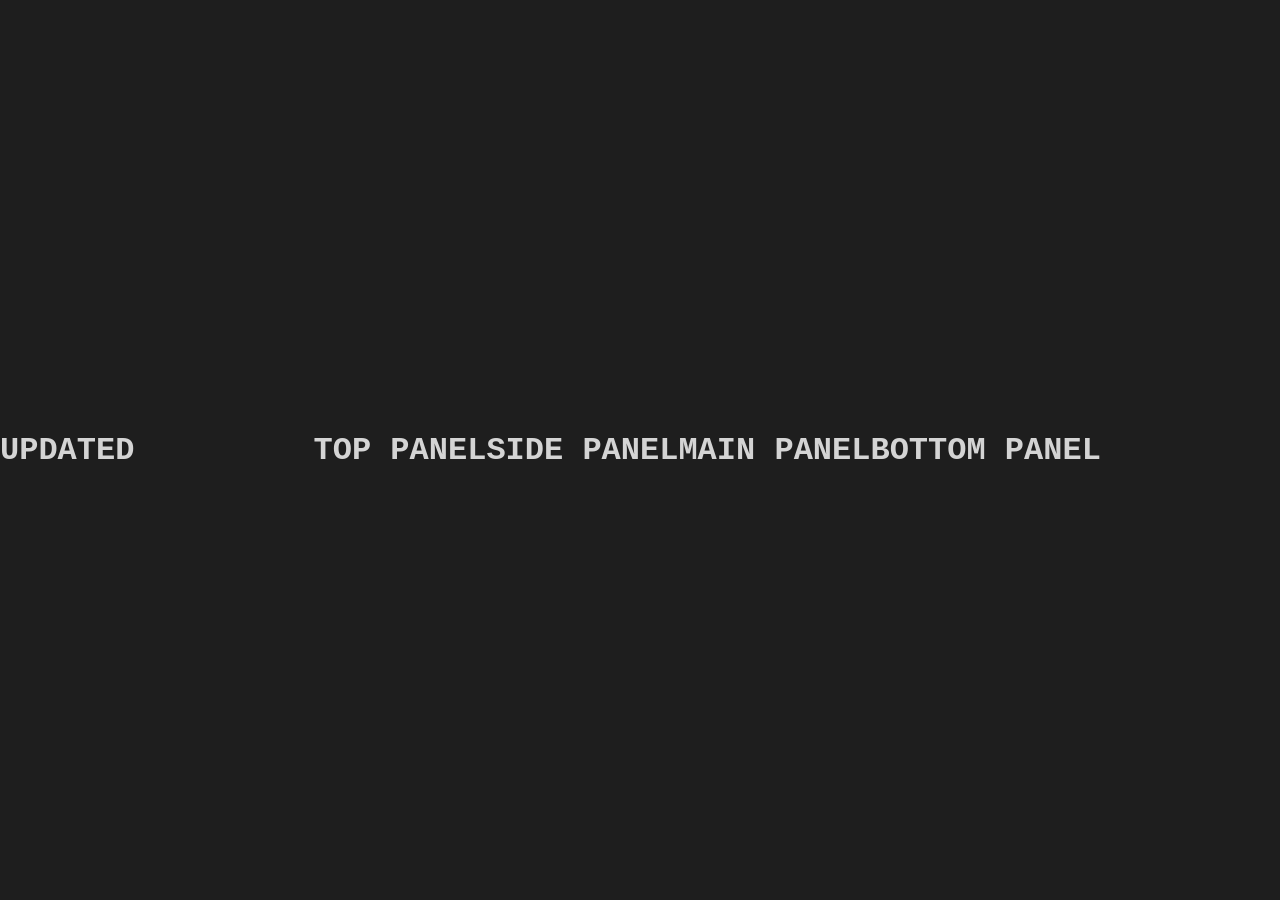
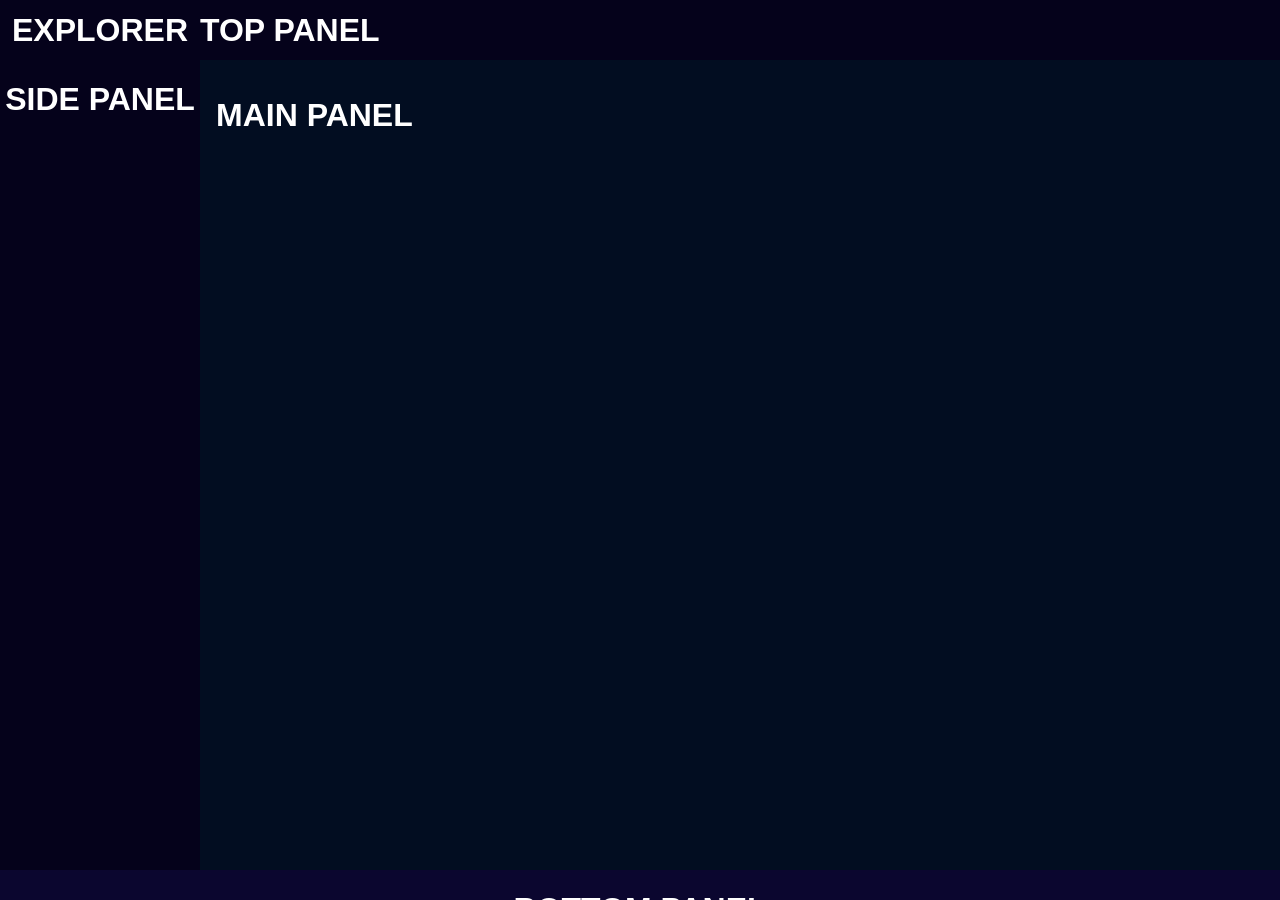
Before and after one commit to guesswhatisaac/WebPortfolio, a Jekyll site: the page built from index.html, in a window 1280 px wide. Built offline with Jekyll 4.4.1, drawn with Linux system fonts in a browser that asks for light colours.

Commit message:
index skeleton divs

```diff
--- a/_includes/bottomPanel.html
+++ b/_includes/bottomPanel.html
@@ -1 +1 @@
-<h1>BOTTOM PANEL</h1>
+<h1 style="color: white;">BOTTOM PANEL</h1>
--- /dev/null
+++ b/_includes/explorer.html
@@ -0,0 +1 @@
+<h1 style="color: white;">EXPLORER</h1>
--- a/_includes/mainPanel.html
+++ b/_includes/mainPanel.html
@@ -1 +1 @@
-<h1>MAIN PANEL</h1>
+<h1 style="color: white;">MAIN PANEL</h1>
--- a/_includes/sidePanel.html
+++ b/_includes/sidePanel.html
@@ -1 +1 @@
-<h1>SIDE PANEL</h1>
+<h1 style="color: white;">SIDE PANEL</h1>
--- a/_includes/topPanel.html
+++ b/_includes/topPanel.html
@@ -1 +1 @@
-<h1>TOP PANEL</h1>
+<h1 style="color: white;">TOP PANEL</h1>
--- a/_layouts/default.html
+++ b/_layouts/default.html
@@ -4,21 +4,15 @@
 </head>
 
 <body>
-    <h1>UPDATED</h1>
     <div id="index-container">
-        <div id="top-panel">
-            {% include topPanel.html %}
+        <div id="header-panels">
+            <div class="explorer">{% include explorer.html %}</div>
+            <div class="top-panel">{% include topPanel.html %}</div>
         </div>
-        <div id="sidebar-panel">
-            {% include sidePanel.html %}
+        <div id="body-panels">
+            <div class="sidebar-panel">{% include sidePanel.html %}</div>
+            <div class="main-panel">{% include mainPanel.html %}</div>
         </div>
-        <div id="main-panel">
-            {% include mainPanel.html %}
-        </div>
-        <div id="bottom-panel">
-            {% include bottomPanel.html %}
-        </div>
+        <div class="bottom-panel">{% include bottomPanel.html %}</div>
     </div>
-
 </body>
-</html>
--- a/_sass/_style.scss
+++ b/_sass/_style.scss
@@ -1,20 +1,97 @@
-body {
+html, body {
   margin: 0;
-  font-family: "Courier New", monospace;
-  display: flex;
-  justify-content: center;
-  align-items: center;
-  height: 100vh;
-  background-color: #1e1e1e;
-  color: #d4d4d4;
+  padding: 0;
+  height: 100%;
+  box-sizing: border-box;
+  font-family: sans-serif;
 }
 
 #index-container {
   display: flex;
+  flex-direction: column;
+  height: 100vh;
+  position: relative;
+}
+
+// ------- HEADER ---------
+
+#header-panels {
+  height: 60px;
   width: 100%;
-  height: 100%;
-  justify-content: center;
-  align-items: center;
-  padding: 1rem; /* Adjusted padding for better responsiveness on mobile and tablet devices */
-  box-sizing: border-box;
+  display: flex;
+  position: relative;
 }
+
+.explorer {
+  width: 200px;
+  min-width: 150px;
+  background: #05021B;
+  align-self: center; // y axis align center
+  justify-items: center; // x axis align center
+}
+
+
+.top-panel {
+  flex: 1;
+  background: #05021B;
+  z-index: 1;
+  overflow: hidden;
+  align-self: center; // y axis align center
+}
+
+
+// ------- BODY ---------
+
+#body-panels {
+  flex: 1;
+  display: flex;
+  position: relative;
+  overflow: hidden;
+}
+
+.sidebar-panel {
+  width: 200px;
+  min-width: 150px;
+  background: #05021B;
+  z-index: 3;
+  justify-items: center; // x axis align center
+}
+
+.main-panel {
+  flex: 1;
+  background: #020D21;
+  z-index: 1;
+  overflow-y: auto;
+  padding: 1rem;
+}
+
+
+// ------- BOTTOM ---------
+
+.bottom-panel {
+  height: 30px;
+  background: #0B062F;
+  z-index: 1;
+  overflow: hidden;
+  justify-content: left;
+  justify-items: center;
+  justify-self: center;
+
+}
+
+/* Responsiveness */
+@media (max-width: 768px) {
+  #layout-body {
+      flex-direction: column;
+  }
+
+  #sidebar-panel {
+      width: 100%;
+      height: auto;
+      order: 1;
+  }
+
+  #main-panel {
+      order: 2;
+  }
+}
```
